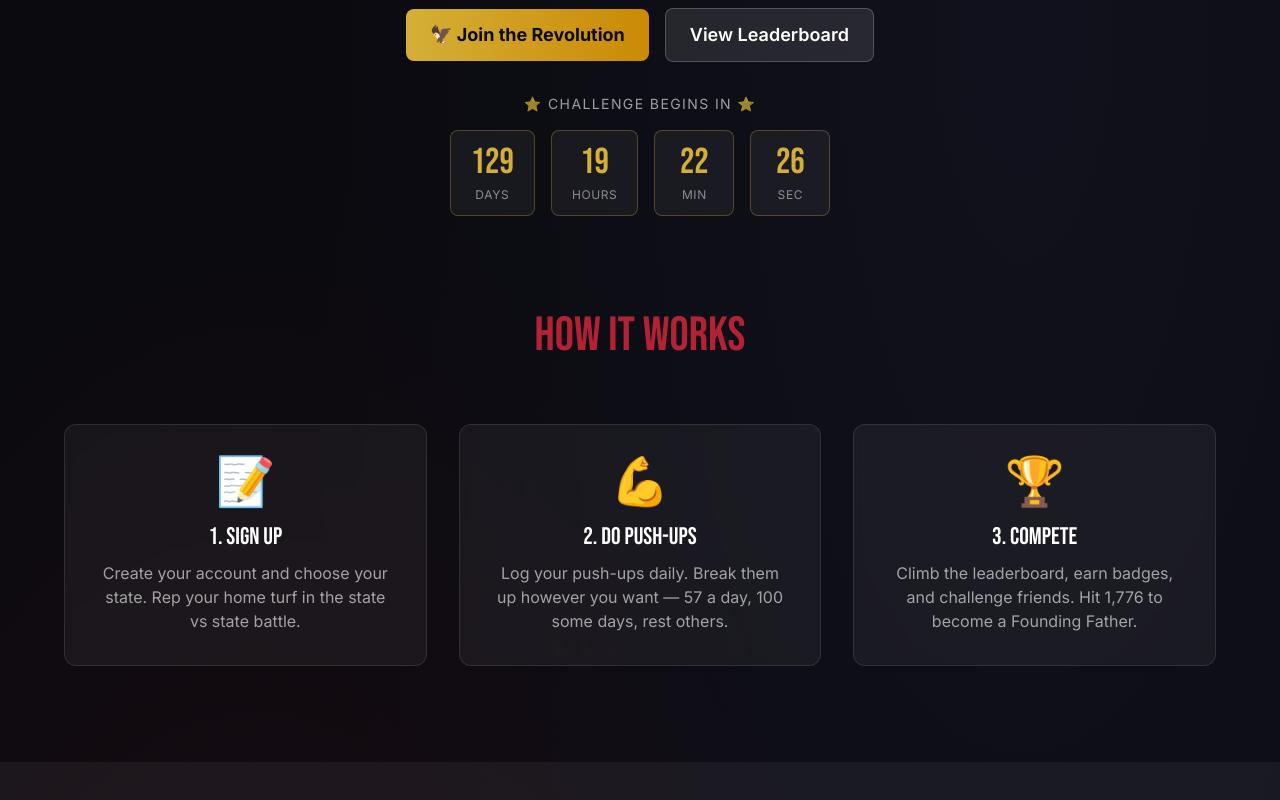
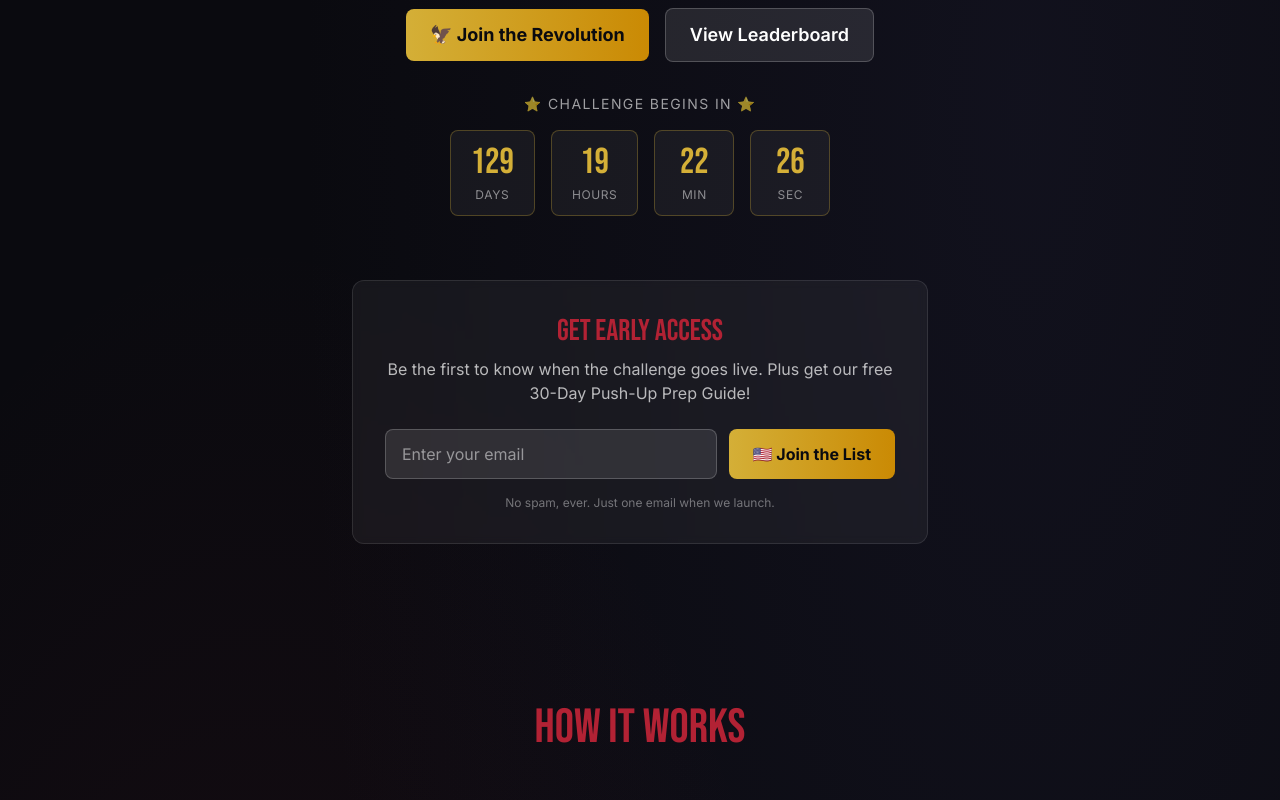
Before and after one commit to ewildcat525/libertylift1776-app, a Next.js app: page / in a window 1280 px wide. Shown: the part 664-1464 px from the top of the page. Built offline with nearby package versions, Linux system fonts and the light colour scheme; no server answers.

Commit message:
Add email capture for pre-launch signups
- EmailCapture component with form validation
- Success state with patriotic messaging
- Migration for email_subscribers table (needs to be run in Supabase)
- Added to landing page between hero and How It Works

```diff
--- a/src/app/page.tsx
+++ b/src/app/page.tsx
@@ -6,6 +6,7 @@ import { useRouter } from 'next/navigation'
 import { createClient } from '@/lib/supabase'
 import Navigation from '@/components/Navigation'
 import Countdown from '@/components/Countdown'
+import EmailCapture from '@/components/EmailCapture'
 
 export default function Home() {
   const [daysUntilJuly, setDaysUntilJuly] = useState(0)
@@ -92,6 +93,11 @@ export default function Home() {
           {/* Countdown */}
           <Countdown />
         </div>
+      </section>
+
+      {/* Email Capture */}
+      <section className="py-16 px-4">
+        <EmailCapture />
       </section>
 
       {/* How It Works */}
--- /dev/null
+++ b/src/components/EmailCapture.tsx
@@ -0,0 +1,101 @@
+'use client'
+
+import { useState } from 'react'
+import { createClient } from '@/lib/supabase'
+
+export default function EmailCapture() {
+  const [email, setEmail] = useState('')
+  const [status, setStatus] = useState<'idle' | 'loading' | 'success' | 'error'>('idle')
+  const [errorMsg, setErrorMsg] = useState('')
+  const supabase = createClient()
+
+  const handleSubmit = async (e: React.FormEvent) => {
+    e.preventDefault()
+
+    if (!email || !/^[^\s@]+@[^\s@]+\.[^\s@]+$/.test(email)) {
+      setErrorMsg('Please enter a valid email address')
+      setStatus('error')
+      return
+    }
+
+    setStatus('loading')
+    setErrorMsg('')
+
+    try {
+      const { error } = await supabase
+        .from('email_subscribers')
+        .insert({ email: email.toLowerCase().trim() })
+
+      if (error) {
+        if (error.code === '23505') {
+          // Unique constraint violation - email already exists
+          setStatus('success')
+        } else {
+          throw error
+        }
+      } else {
+        setStatus('success')
+      }
+    } catch (err) {
+      console.error('Email capture error:', err)
+      setErrorMsg('Something went wrong. Please try again.')
+      setStatus('error')
+    }
+  }
+
+  if (status === 'success') {
+    return (
+      <div className="card p-8 text-center max-w-xl mx-auto">
+        <div className="text-5xl mb-4">🦅</div>
+        <h3 className="font-bebas text-3xl text-liberty-gold mb-2">YOU&apos;RE IN, PATRIOT!</h3>
+        <p className="text-white/70">
+          We&apos;ll send you a heads up before the challenge begins on July 1st.
+          Get ready to earn your freedom!
+        </p>
+      </div>
+    )
+  }
+
+  return (
+    <div className="card p-8 max-w-xl mx-auto">
+      <div className="text-center mb-6">
+        <h3 className="font-bebas text-3xl text-liberty-red mb-2">
+          GET EARLY ACCESS
+        </h3>
+        <p className="text-white/70">
+          Be the first to know when the challenge goes live.
+          Plus get our free 30-Day Push-Up Prep Guide!
+        </p>
+      </div>
+
+      <form onSubmit={handleSubmit} className="flex flex-col sm:flex-row gap-3">
+        <input
+          type="email"
+          value={email}
+          onChange={(e) => {
+            setEmail(e.target.value)
+            if (status === 'error') setStatus('idle')
+          }}
+          placeholder="Enter your email"
+          className="flex-1 px-4 py-3 rounded-lg bg-white/10 border border-white/20 text-white placeholder-white/50 focus:outline-none focus:border-liberty-gold focus:ring-1 focus:ring-liberty-gold"
+          disabled={status === 'loading'}
+        />
+        <button
+          type="submit"
+          disabled={status === 'loading'}
+          className="btn-gold px-6 py-3 whitespace-nowrap disabled:opacity-50 disabled:cursor-not-allowed"
+        >
+          {status === 'loading' ? 'Joining...' : '🇺🇸 Join the List'}
+        </button>
+      </form>
+
+      {status === 'error' && errorMsg && (
+        <p className="text-red-400 text-sm mt-3 text-center">{errorMsg}</p>
+      )}
+
+      <p className="text-white/40 text-xs text-center mt-4">
+        No spam, ever. Just one email when we launch.
+      </p>
+    </div>
+  )
+}
```
Also changed, not shown: 1 other file (tests, documents, lock files or other folders).
